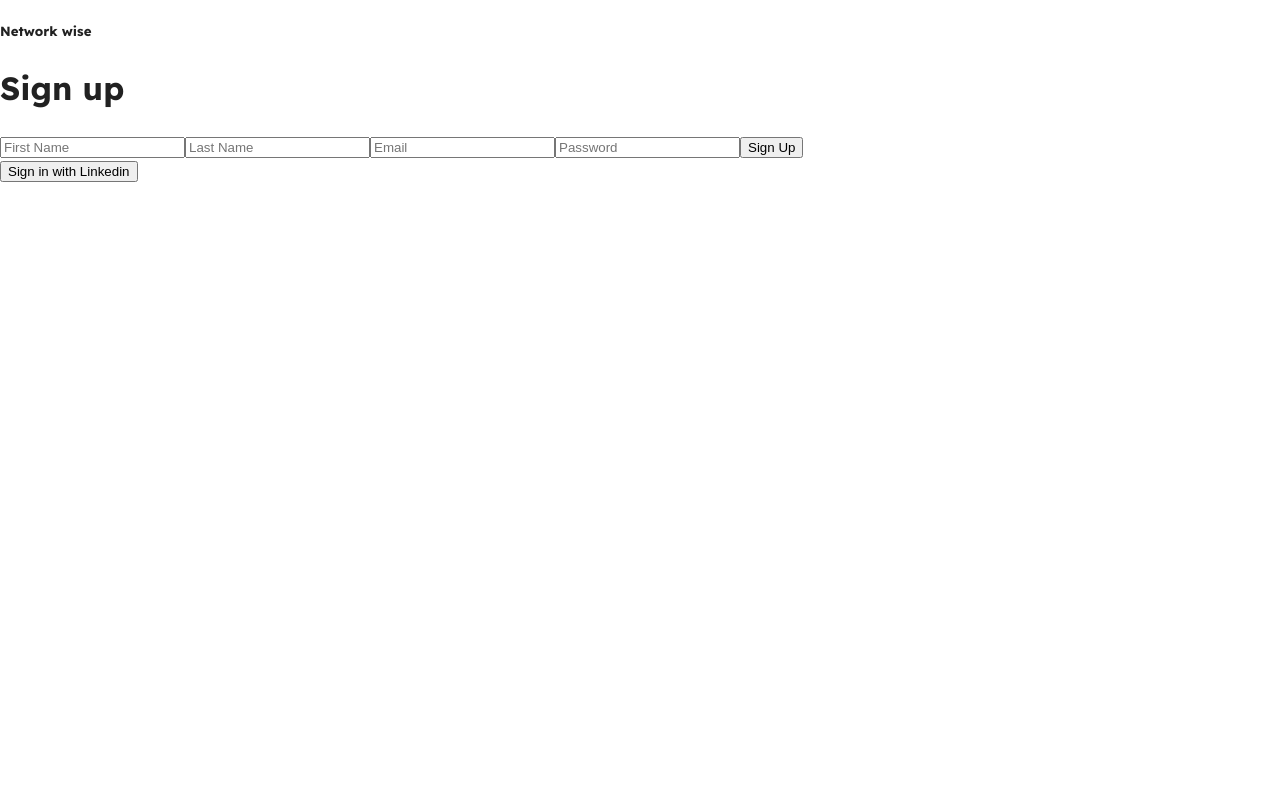
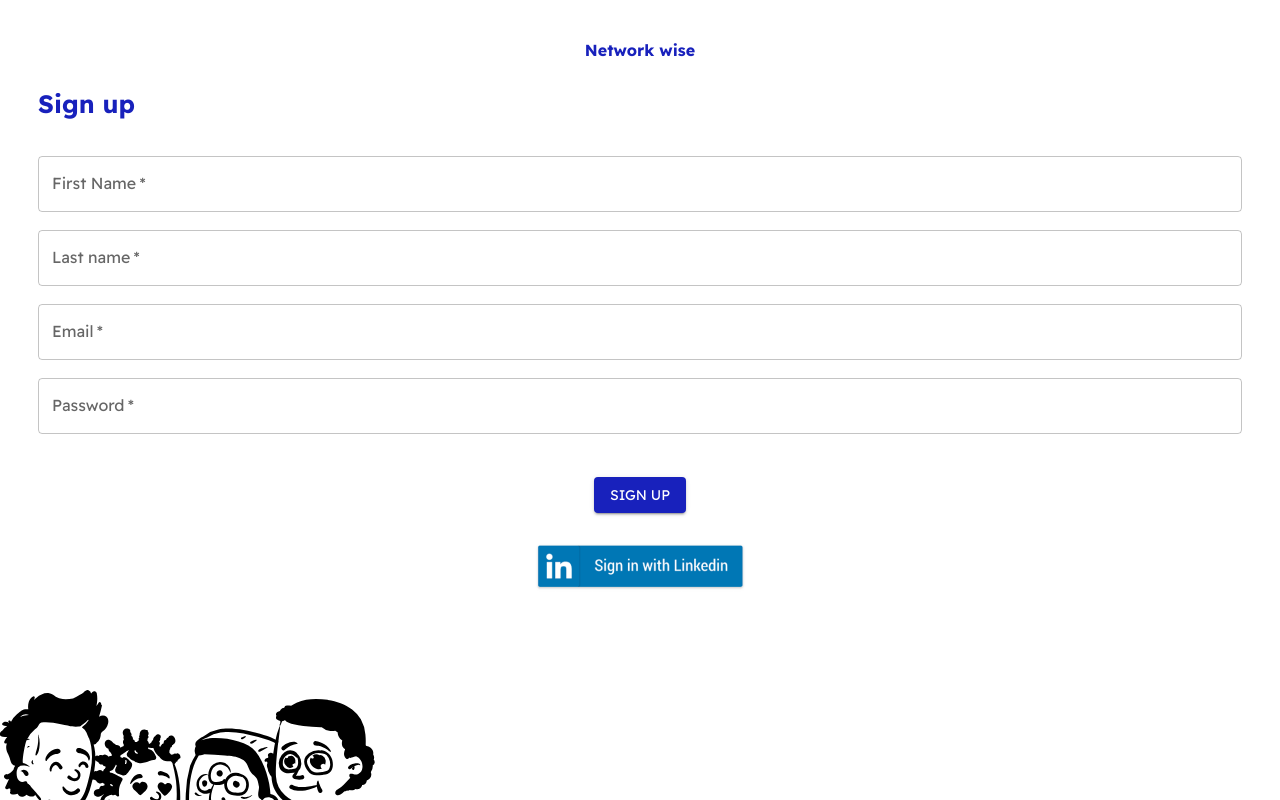
Before and after one commit to ValeriiaZub/networkwise, a React (Create React App) app: page /signup in a window 1280 px wide. Built offline with nearby package versions, Linux system fonts and the light colour scheme.

Commit message:
Completed sign up page

```diff
--- a/src/pages/SignUp.jsx
+++ b/src/pages/SignUp.jsx
@@ -1,25 +1,59 @@
+import { styled, Box, Typography, TextField, Button } from '@mui/material';
 import { useNavigate } from 'react-router-dom';
+import Linkedin from '../assets/images/signup/linkedin.png'
+import FooterImg from '../assets/images/signup/sign-in-image.svg'
+
+const Footer = styled('img')({
+    position: 'fixed',
+    bottom: 0,
+    left: 0,
+    right: 0,
+})
+
+const TextInput = styled(TextField)({
+    marginBottom: 18
+})
+
+const BtnContainer = styled('div')({
+    display: 'flex',
+    justifyContent: 'center',
+    marginTop: '25px'
+})
+
 
 const SignUp = () => {
     let navigate = useNavigate();
 
-    const onSubmit = () => {
+    const onSubmit = event => {
+        const user = {
+            firstName: event.target[0].value,
+            lastName: event.target[2].value,
+            email: event.target[4].value,
+            password: event.target[6].value,
+        }
+        console.log(user)
         navigate("/profile-creation");
     }
 
-    return <div>
-        <h5>Network wise</h5>
-        <h1>Sign up</h1>
+    return <Box sx={{ padding: '38px', height: '80%', width: '100%' }}>
+
+        <Typography textAlign="center" fontSize={16} fontWeight={700} color="primary.main" variant="h6">Network wise</Typography>
+        <Typography marginBottom="38px" marginTop="25px" fontSize={25} fontWeight={700} color="primary.main" variant="h3">Sign up</Typography>
 
         <form onSubmit={onSubmit}>
-            <input type="text" placeholder="First Name" />
-            <input type="text" placeholder="Last Name" />
-            <input type="email" placeholder="Email" />
-            <input type="password" placeholder="Password" />
-            <input type="submit" value="Sign Up" />
+            <TextInput required={true} fullWidth={true} marginBottom="18px" label="First Name" />
+            <TextInput required={true} fullWidth={true} marginBottom="18px" label="Last name" />
+            <TextInput required={true} fullWidth={true} marginBottom="18px" type="email" label="Email" />
+            <TextInput required={true} fullWidth={true} marginBottom="18px" type="password" label="Password" />
+            <BtnContainer>
+                <Button type="submit" variant="contained">SIGN UP</Button>
+            </BtnContainer>
+            <BtnContainer>
+                <img width="215" height={57} src={Linkedin} alt="" />
+            </BtnContainer>
         </form>
-        <button>Sign in with Linkedin</button>
-    </div>
+        <Footer src={FooterImg} />
+    </Box>
 }
 
 export default SignUp
```
Also changed, not shown: src/assets/images/signup/linkedin.png (added), src/assets/images/signup/sign-in-image.svg (added).
